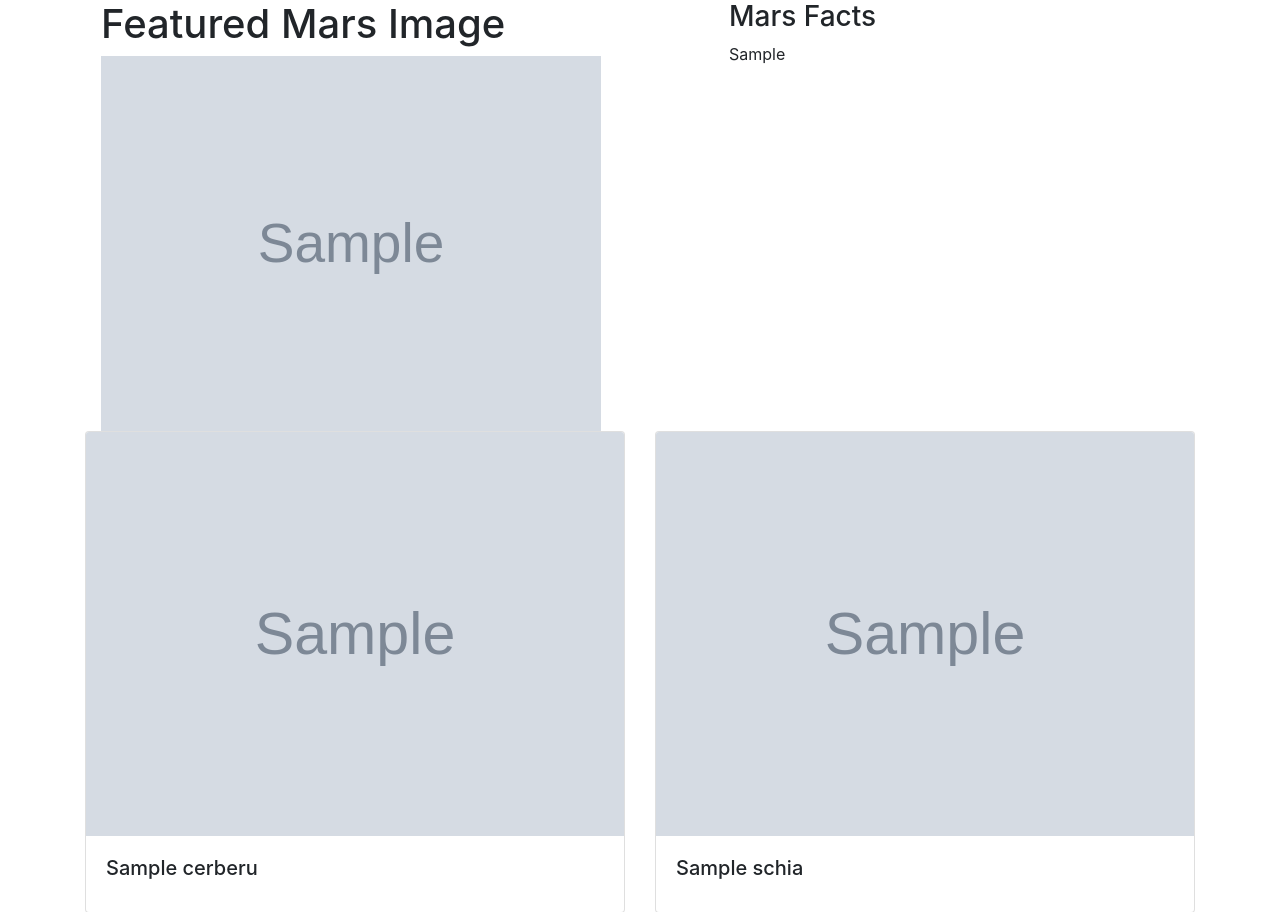
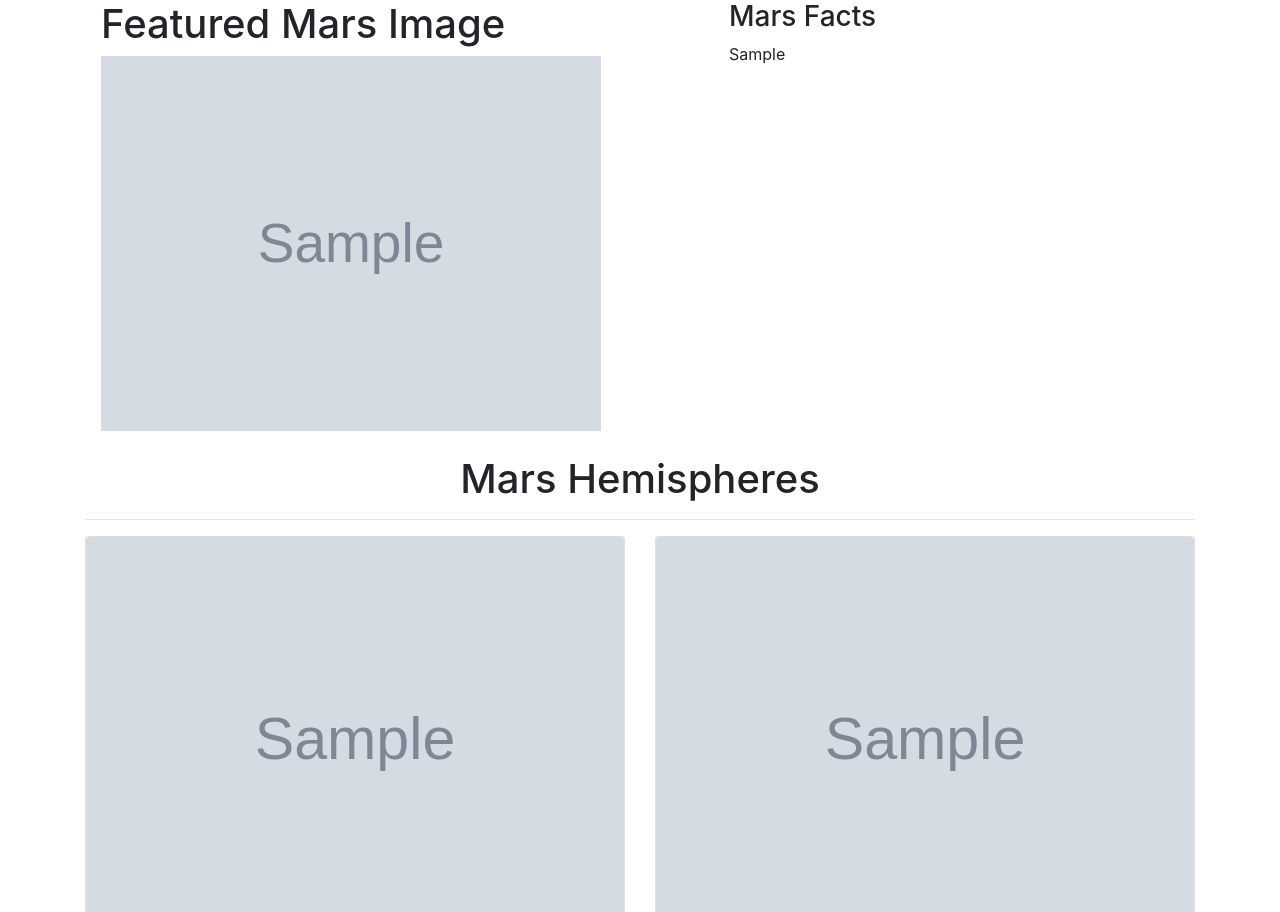
Before and after one commit to adrianstrecker/web-scraping-challenge, a Flask app: page / in a window 1280 px wide. Shown: the part 403-1315 px from the top of the page. Run offline with Flask 2, Linux system fonts and the light colour scheme; grey boxes marked "Sample" are stand-in pictures; a database or web service that is not in the repository returns one stand-in record (values such as "Sample title"); some libraries are stand-ins or nearby versions.

Commit message:
Backing up progress

```diff
--- a/Missions to Mars/templates/index.html
+++ b/Missions to Mars/templates/index.html
@@ -30,8 +30,8 @@
             <div class="col px-md-5"><div class="p-3 bg-white"><h1>Featured Mars Image</h1><img src="{{ m.featured_image_url }}" width="500" class="float-left"></div></div>
 
             <div class="col px-md-5"><div class="p-3 bg-white"><h3>Mars Facts</h3> {{ m.facts_table | safe }}</div></div>
-          </div>
-
+          </div><br>
+           <div class="text-center"><h1>Mars Hemispheres</h1></div><hr>
           <div class="row row-cols-1 row-cols-md-2">
             <div class="col mb-4">
               <div class="card">
```
